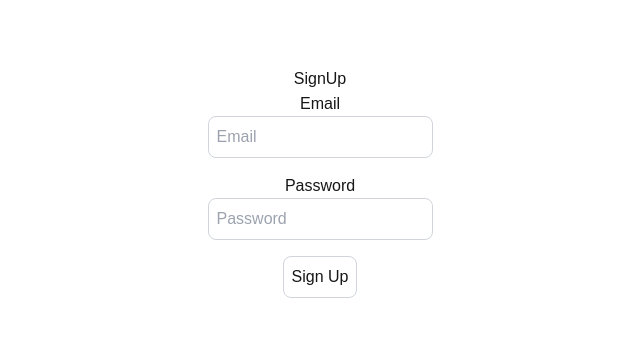
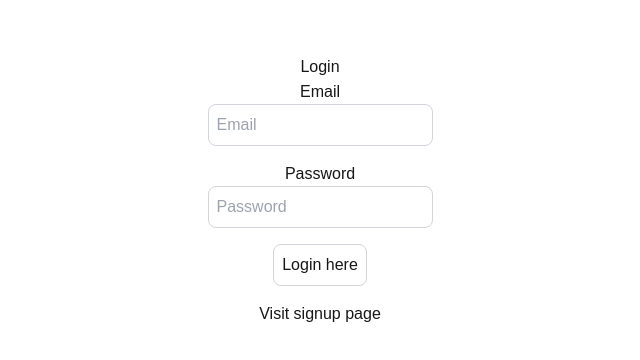
Before and after one commit to Amayuru1999/NextJS-Full-Course, a Next.js app: page /login in a window 1280 px wide. Shown: the part 210-570 px from the top of the page, without its empty margins (320-960 px from the left). Built offline with nearby package versions, Linux system fonts and the light colour scheme.

Commit message:
feat: Added Login page #1

```diff
--- a/src/app/login/page.tsx
+++ b/src/app/login/page.tsx
@@ -1,6 +1,7 @@
 'use client'
 
 import {useState} from "react";
+import Link from "next/link";
 
 export default function LoginPage() {
 
@@ -15,7 +16,7 @@ export default function LoginPage() {
 
     return (
         <div className="flex flex-col items-center justify-center min-h-screen py-2">
-            <h1>SignUp</h1>
+            <h1>Login</h1>
             <hr/>
             <label htmlFor="username">Email</label>
             <input
@@ -36,8 +37,9 @@ export default function LoginPage() {
                 placeholder="Password"
             />
             <button className='p-2 border border-gray-300 rounded-lg mb-4 focus:outline-none focus:border-gray-600' onClick={onLogin}>
-                Sign Up
+                Login here
             </button>
+            <Link href="/signup">Visit signup page</Link>
 
         </div>
     )
--- a/src/app/signup/page.tsx
+++ b/src/app/signup/page.tsx
@@ -1,6 +1,7 @@
 'use client'
 
 import {useState} from "react";
+import Link from "next/link";
 
 export default function SignUpPage() {
 
@@ -46,8 +47,9 @@ export default function SignUpPage() {
                 placeholder="Password"
             />
             <button className='p-2 border border-gray-300 rounded-lg mb-4 focus:outline-none focus:border-gray-600' onClick={onSignUp}>
-                Sign Up
+                Sign Up here
             </button>
+            <Link href="/login">Visit login page</Link>
 
         </div>
     )
```
